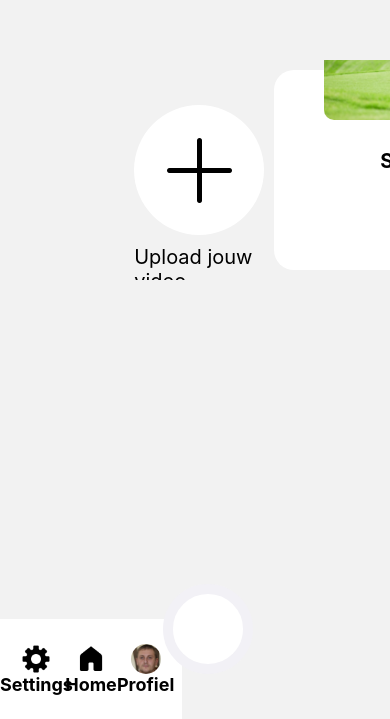
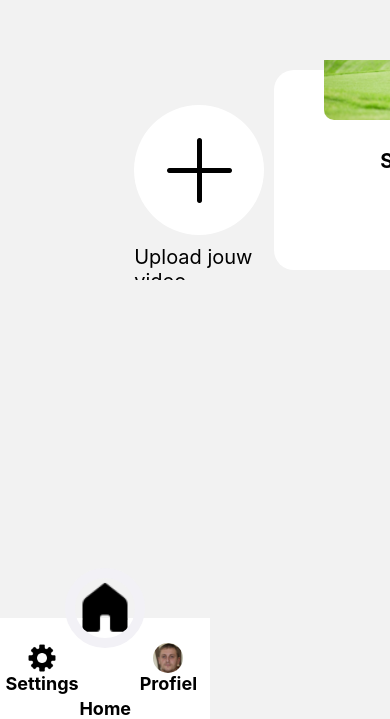
Before and after one commit to GTS-golven/FE, a React Native app in the folder GTS-golven/: screen /Dashboard in a window 390 px wide. Shown: the part 125-844 px from the top of the page. Built offline with nearby package versions, Linux system fonts and the light colour scheme.

Commit message:
navbar verbeteringen

```diff
--- a/GTS-golven/components/NavBar.js
+++ b/GTS-golven/components/NavBar.js
@@ -1,61 +1,81 @@
-import React, { useState } from "react";
+import React, { useState, useEffect } from "react";
 import { View, Text, Image, Pressable, StyleSheet } from "react-native";
 import Colors from "./Colors";
-import { useNavigation } from "@react-navigation/native";
+import { useNavigation, useRoute } from "@react-navigation/native";
 
 const NavBar = (props) => {
-  const navigation = useNavigation();
-  const [left, setLeft] = useState(163);
+  const nav = useNavigation();
+  const [selected, setSelected] = useState()
+  const route = useRoute()
 
-  const home = () => {
-    setLeft(163)
-    navigation.navigate("Dashboard")
-  };
+  useEffect(() => {
+    setSelected(route.name)
+  }, [])
 
-  const settings = () => {
-    setLeft(35)
-    navigation.navigate("Settings")
-  };
+  const navElements = [
+    {
+      name: "Settings",
+      src: "../assets/setting.png",
+    },
+    {
+      name: "Dashboard",
+      src: "../assets/huisje.png",
 
-  const profiel = () => {
-    setLeft(287)
-    navigation.navigate("Profiel")
-  };
+    },
+    {
+      name: "Profiel",
+      src: "../assets/profile.jpg"
+    }
+  ]
 
   return (
     <View style={styles.screen}>
-      <View style={[styles.selected, { left: left }]}></View>
       <View style={styles.navContainer}>
         <Pressable
           style={styles.buttonContainer}
-          onPress={() => settings()}
+          onPress={() => nav.navigate('Settings')}
         >
           <Image
-            style={styles.image}
+            style={selected === "Settings" ? styles.selected : styles.image}
             source={require("../assets/setting.png")}
           />
           <Text style={styles.text}>Settings</Text>
         </Pressable>
         <Pressable
           style={styles.buttonContainer}
-          onPress={() => home()}
+          onPress={() => nav.navigate('Dashboard')}
         >
           <Image
-            style={styles.image}
+            style={selected === "Dashboard" ? styles.selected : styles.image}
             source={require("../assets/huisje.png")}
           />
           <Text style={styles.text}>Home</Text>
         </Pressable>
         <Pressable
           style={styles.buttonContainer}
-          onPress={() => profiel()}
+          onPress={() => nav.navigate('Profiel')}
         >
           <Image
-            style={[styles.image, styles.profile]}
+            style={selected === "Profiel" ? styles.selected : styles.image}
             source={require("../assets/profile.jpg")}
           />
           <Text style={styles.text}>Profiel</Text>
         </Pressable>
+        {/* {navElements.map((element) => {
+          return (
+            <Pressable
+              key={element.name}
+              style={styles.buttonContainer}
+              onPress={() => nav.navigate(element.name)}
+            >
+              <Image
+                style={selected === element.name ? styles.selected : styles.image}
+                source={require(element.src)}
+              />
+              <Text style={styles.text}>{element.name}</Text>
+            </Pressable>
+          )
+        })} */}
       </View>
     </View>
   );
@@ -86,20 +106,18 @@ const styles = StyleSheet.create({
   },
 
   selected: {
-    position: "absolute",
-    top: -35,
-    width: 90,
-    height: 90,
+    top: -50,
+    width: 80,
+    height: 80,
     borderRadius: 100,
     borderWidth: 10,
-    backgroundColor: Colors.primary,
-    borderColor: Colors.backgournd,
-    zIndex: 1,
+    borderColor: Colors.backgournd
   },
 
   image: {
     width: 30,
     height: 30,
+    borderRadius: 100,
   },
 
   profile: {
@@ -110,10 +128,6 @@ const styles = StyleSheet.create({
     fontSize: 18,
     fontWeight: "bold",
   },
-
-  index: {
-    zIndex: 10,
-  }
 });
 
 export default NavBar;
```
